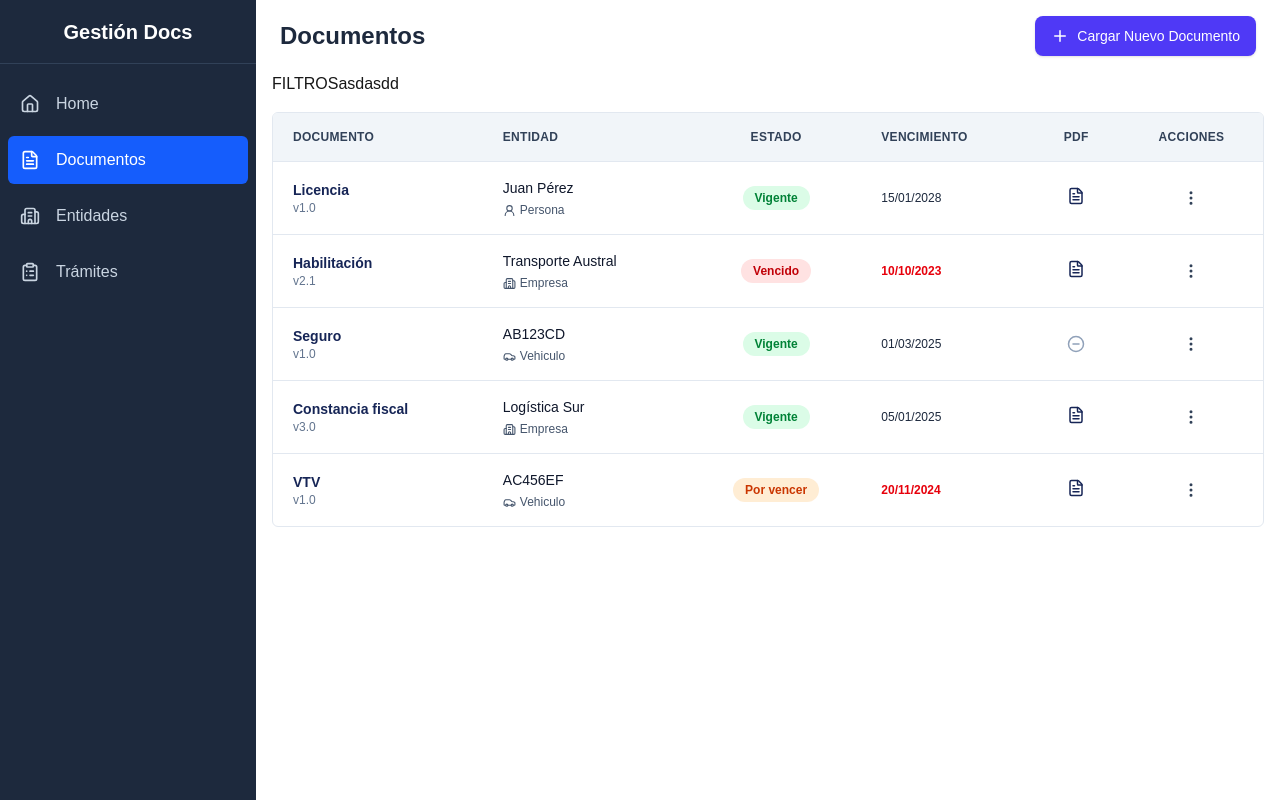
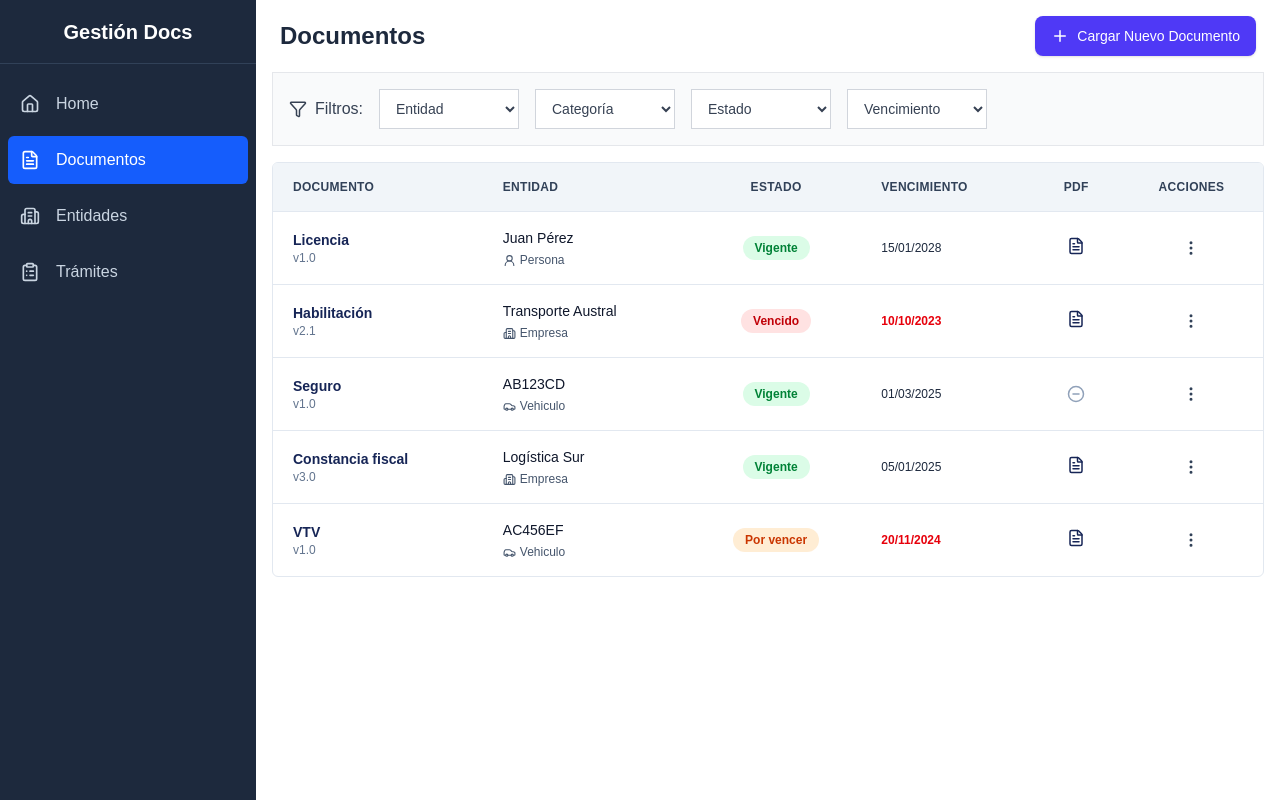
Before and after one commit to TomasGuenchuman/GestorDocumentos, a Next.js app in the folder frontend/: page /documentos in a window 1280 px wide. Built offline with nearby package versions, Linux system fonts and the light colour scheme.

Commit message:
component filter

```diff
--- a/frontend/src/app/(dashboard)/documentos/page.tsx
+++ b/frontend/src/app/(dashboard)/documentos/page.tsx
@@ -1,8 +1,10 @@
 import Table from "@/components/ui/table/Table";
 import Button from "@/components/ui/Button";
 import { Plus } from "lucide-react";
+import FiltersBar from "@/features/documentos/components/FiltersBar";
 // datos MOCK
 import { documents } from "@/features/documentos/mook/documentos.mock";
+import { mockFilters } from "@/features/documentos/mook/filtro.mock";
 
 export default function Documentos() {
   return (
@@ -13,10 +15,8 @@ export default function Documentos() {
           Cargar Nuevo Documento
         </Button>
       </header>
-      <div className="flex flex-row">
-        <div>FILTROS</div>
-        <div>asdasdd</div>
-      </div>
+      <FiltersBar filters={mockFilters} />
+
       <Table rows={documents} />
     </div>
   );
--- /dev/null
+++ b/frontend/src/features/documentos/components/FiltersBar.tsx
@@ -0,0 +1,47 @@
+"use client";
+
+import { Funnel } from "lucide-react";
+
+type FilterOption = {
+  label: string;
+  value: string;
+};
+
+type Filter = {
+  id: string;
+  label: string;
+  options: FilterOption[];
+};
+
+type FiltersBarProps = {
+  filters: Filter[];
+};
+
+export default function FiltersBar({ filters }: FiltersBarProps) {
+  return (
+    <div className="flex flex-wrap items-center gap-4 border border-gray-200 bg-gray-50 p-4">
+      <div className="flex items-center gap-2 whitespace-nowrap text-gray-700">
+        <Funnel size={18} />
+        <span className="font-medium">Filtros:</span>
+      </div>
+
+      {filters.map((filter) => (
+        <select
+          key={filter.id}
+          className="h-10 min-w-[140px] border border-gray-300 bg-white px-3 text-sm text-gray-700 outline-none transition focus:border-gray-500"
+          defaultValue=""
+        >
+          <option value="" disabled>
+            {filter.label}
+          </option>
+
+          {filter.options.map((option) => (
+            <option key={option.value} value={option.value}>
+              {option.label}
+            </option>
+          ))}
+        </select>
+      ))}
+    </div>
+  );
+}
--- /dev/null
+++ b/frontend/src/features/documentos/mook/filtro.mock.ts
@@ -0,0 +1,37 @@
+export const mockFilters = [
+  {
+    id: "entity",
+    label: "Entidad",
+    options: [
+      { label: "Entidad 1", value: "1" },
+      { label: "Entidad 2", value: "2" },
+      { label: "Entidad 3", value: "3" },
+    ],
+  },
+  {
+    id: "category",
+    label: "Categoría",
+    options: [
+      { label: "Categoría A", value: "a" },
+      { label: "Categoría B", value: "b" },
+    ],
+  },
+  {
+    id: "status",
+    label: "Estado",
+    options: [
+      { label: "Activo", value: "active" },
+      { label: "Pendiente", value: "pending" },
+      { label: "Finalizado", value: "completed" },
+    ],
+  },
+  {
+    id: "expiration",
+    label: "Vencimiento",
+    options: [
+      { label: "Hoy", value: "today" },
+      { label: "Esta semana", value: "week" },
+      { label: "Este mes", value: "month" },
+    ],
+  },
+];
```
